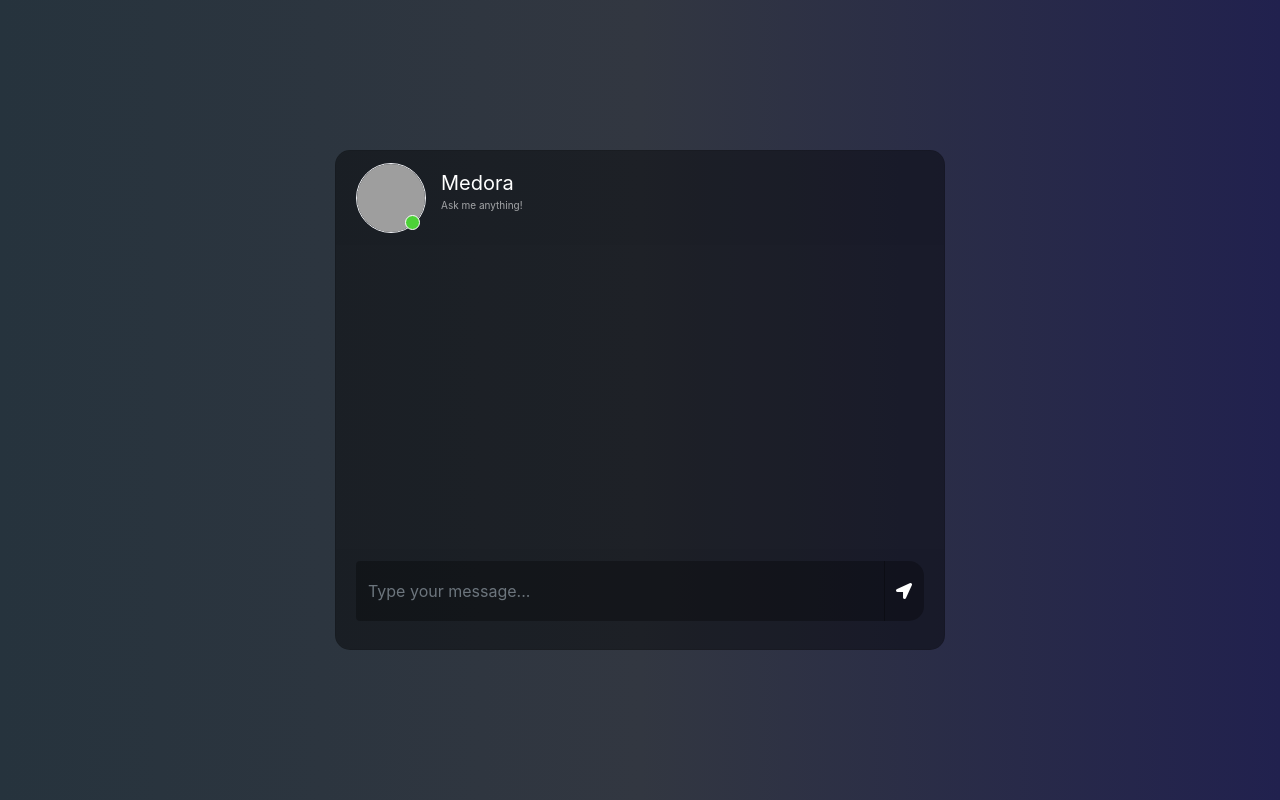
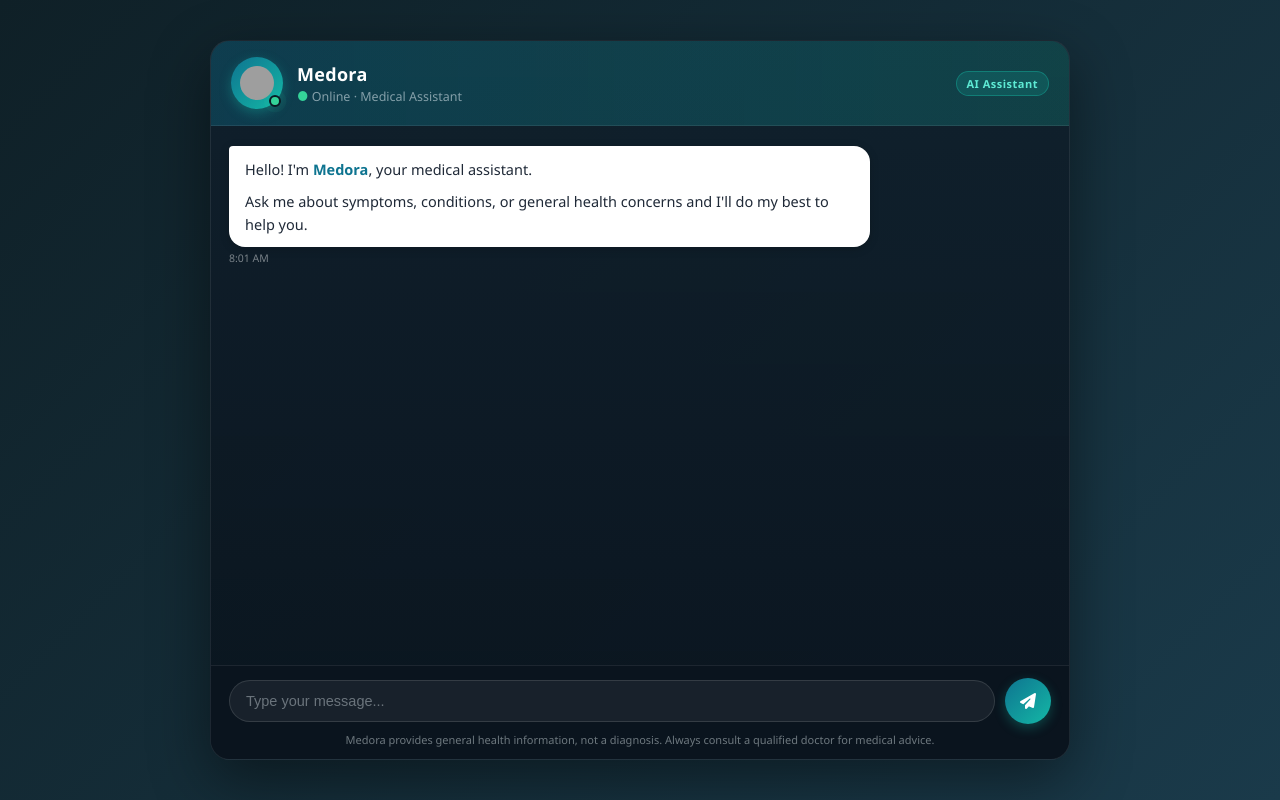
Before and after one commit to prosanto0das/Medora, a Flask app: page / in a window 1280 px wide. Run offline with Flask 3, Linux system fonts and the light colour scheme; some libraries are stand-ins or nearby versions; grey boxes are pictures that could not be loaded.

Commit message:
ui updated and token length fixed

```diff
--- a/src/prompt.py
+++ b/src/prompt.py
@@ -29,8 +29,9 @@ Medical guidelines:
 
 Response style:
 - Keep the response concise.
-- Use no more than 120 words unless the user explicitly asks for detail.
-- Use at most 3 short paragraphs and 5 bullet points.
+- Respond in no more than 100 tokens (roughly 75 words).
+- Use at most 2 short paragraphs and 3 bullet points.
+- If the answer cannot fit in 100 tokens, ask one focused follow-up question instead.
 - Use short paragraphs.
 - Use bullet points only when they improve readability.
 - Avoid excessive headings.
--- a/static/style.css
+++ b/static/style.css
@@ -1,249 +1,365 @@
-body,html{
-	height: 100%;
-	margin: 0;
-	background: rgb(44, 47, 59);
-   background: -webkit-linear-gradient(to right, rgb(40, 59, 34), rgb(54, 60, 70), rgb(32, 32, 43));
-	background: linear-gradient(to right, rgb(38, 51, 61), rgb(50, 55, 65), rgb(33, 33, 78));
+:root {
+    --bg-1: #0f2027;
+    --bg-2: #1a3a4a;
+    --accent: #14b8a6;
+    --accent-dark: #0e7490;
+    --text: #e6f1f5;
+    --muted: rgba(230, 241, 245, 0.55);
 }
 
-.chat{
-	margin-top: auto;
-	margin-bottom: auto;
+* {
+    box-sizing: border-box;
 }
-.card{
-	height: 500px;
-	border-radius: 15px !important;
-	background-color: rgba(0,0,0,0.4) !important;
+
+html,
+body {
+    height: 100%;
+    margin: 0;
+    font-family: "Segoe UI", system-ui, -apple-system, "Helvetica Neue", sans-serif;
+    background: linear-gradient(135deg, var(--bg-1), var(--bg-2));
+    background-attachment: fixed;
 }
-.contacts_body{
-	padding:  0.75rem 0 !important;
-	overflow-y: auto;
-	white-space: nowrap;
+
+.chat-shell {
+    min-height: 100vh;
+    display: flex;
+    align-items: center;
+    justify-content: center;
+    padding: 16px;
 }
-.msg_card_body{
-	overflow-y: auto;
+
+.chat-card {
+    width: 100%;
+    max-width: 860px;
+    height: min(720px, calc(100vh - 48px));
+    display: flex;
+    flex-direction: column;
+    background: linear-gradient(180deg, rgba(16, 32, 44, 0.92), rgba(10, 20, 30, 0.96));
+    border: 1px solid rgba(255, 255, 255, 0.08);
+    border-radius: 20px;
+    box-shadow: 0 20px 60px rgba(0, 0, 0, 0.45);
+    overflow: hidden;
 }
-.card-header{
-	border-radius: 15px 15px 0 0 !important;
-	border-bottom: 0 !important;
+
+/* ---------- Header ---------- */
+
+.chat-header {
+    display: flex;
+    align-items: center;
+    justify-content: space-between;
+    padding: 16px 20px;
+    background: linear-gradient(90deg, rgba(14, 116, 144, 0.35), rgba(20, 184, 166, 0.22));
+    border-bottom: 1px solid rgba(255, 255, 255, 0.08);
 }
-.card-footer{
-border-radius: 0 0 15px 15px !important;
-	border-top: 0 !important;
+
+.header-left {
+    display: flex;
+    align-items: center;
+    gap: 14px;
 }
-.container{
-	align-content: center;
+
+.avatar {
+    position: relative;
+    width: 52px;
+    height: 52px;
+    border-radius: 50%;
+    background: linear-gradient(135deg, var(--accent-dark), var(--accent));
+    display: flex;
+    align-items: center;
+    justify-content: center;
+    box-shadow: 0 4px 12px rgba(20, 184, 166, 0.35);
 }
-.search{
-	border-radius: 15px 0 0 15px !important;
-	background-color: rgba(0,0,0,0.3) !important;
-	border:0 !important;
-	color:white !important;
+
+.avatar img {
+    width: 34px;
+    height: 34px;
+    border-radius: 50%;
+    object-fit: cover;
 }
-.search:focus{
-	 box-shadow:none !important;
-   outline:0px !important;
+
+.status-dot {
+    position: absolute;
+    bottom: 2px;
+    right: 2px;
+    width: 12px;
+    height: 12px;
+    border-radius: 50%;
+    background: #34d399;
+    border: 2px solid #0b1a24;
+    animation: pulse 2s infinite;
 }
-.type_msg{
-	background-color: rgba(0,0,0,0.3) !important;
-	border:0 !important;
-	color:white !important;
-	height: 60px !important;
-	overflow-y: auto;
+
+@keyframes pulse {
+    0%,
+    100% {
+        box-shadow: 0 0 0 0 rgba(52, 211, 153, 0.5);
+    }
+    50% {
+        box-shadow: 0 0 0 6px rgba(52, 211, 153, 0);
+    }
 }
-	.type_msg:focus{
-	 box-shadow:none !important;
-   outline:0px !important;
+
+.header-info h1 {
+    margin: 0;
+    font-size: 18px;
+    font-weight: 700;
+    letter-spacing: 0.3px;
+    color: #ffffff;
 }
-.attach_btn{
-	border-radius: 15px 0 0 15px !important;
-	background-color: rgba(0,0,0,0.3) !important;
-	border:0 !important;
-	color: white !important;
-	cursor: pointer;
+
+.header-info p {
+    margin: 2px 0 0;
+    font-size: 12.5px;
+    color: var(--muted);
 }
-.send_btn{
-	border-radius: 0 15px 15px 0 !important;
-	background-color: rgba(0,0,0,0.3) !important;
-	border:0 !important;
-	color: white !important;
-	cursor: pointer;
+
+.online-text {
+    color: #34d399;
 }
-.search_btn{
-	border-radius: 0 15px 15px 0 !important;
-	background-color: rgba(0,0,0,0.3) !important;
-	border:0 !important;
-	color: white !important;
-	cursor: pointer;
+
+.badge {
+    padding: 4px 10px;
+    border-radius: 999px;
+    background: rgba(20, 184, 166, 0.18);
+    border: 1px solid rgba(20, 184, 166, 0.4);
+    color: #5eead4;
+    font-size: 11px;
+    font-weight: 700;
+    letter-spacing: 0.5px;
 }
-.contacts{
-	list-style: none;
-	padding: 0;
+
+/* ---------- Messages ---------- */
+
+.messages-area {
+    flex: 1;
+    overflow-y: auto;
+    padding: 20px 18px;
+    scroll-behavior: smooth;
 }
-.contacts li{
-	width: 100% !important;
-	padding: 5px 10px;
-	margin-bottom: 15px !important;
+
+.messages-area::-webkit-scrollbar {
+    width: 8px;
 }
-.active{
-	background-color: rgba(0,0,0,0.3);
+
+.messages-area::-webkit-scrollbar-thumb {
+    background: rgba(255, 255, 255, 0.15);
+    border-radius: 4px;
 }
-.user_img{
-	height: 70px;
-	width: 70px;
-	border:1.5px solid #f5f6fa;
 
+.messages-area::-webkit-scrollbar-track {
+    background: transparent;
 }
-.user_img_msg{
-	height: 40px;
-	width: 40px;
-	border:1.5px solid #f5f6fa;
 
+.msg {
+    display: flex;
+    flex-direction: column;
+    margin-bottom: 14px;
+    animation: fadeIn 0.25s ease;
 }
-.img_cont{
-	position: relative;
-	height: 70px;
-	width: 70px;
+
+@keyframes fadeIn {
+    from {
+        opacity: 0;
+        transform: translateY(6px);
+    }
+    to {
+        opacity: 1;
+        transform: none;
+    }
 }
-.img_cont_msg{
-	height: 40px;
-	width: 40px;
+
+.bot-msg {
+    align-items: flex-start;
 }
-.online_icon{
-	position: absolute;
-	height: 15px;
-	width:15px;
-	background-color: #4cd137;
-	border-radius: 50%;
-	bottom: 0.2em;
-	right: 0.4em;
-	border:1.5px solid white;
+
+.user-msg {
+    align-items: flex-end;
 }
-.offline{
-	background-color: #c23616 !important;
+
+.bubble {
+    max-width: 78%;
+    padding: 12px 16px;
+    border-radius: 16px;
+    line-height: 1.55;
+    font-size: 14.5px;
+    word-wrap: break-word;
 }
-.user_info{
-	margin-top: auto;
-	margin-bottom: auto;
-	margin-left: 15px;
+
+.bot-msg .bubble {
+    background: #ffffff;
+    color: #1f2937;
+    border-top-left-radius: 4px;
+    box-shadow: 0 2px 10px rgba(0, 0, 0, 0.18);
 }
-.user_info span{
-	font-size: 20px;
-	color: white;
+
+.user-msg .bubble {
+    background: linear-gradient(135deg, var(--accent-dark), var(--accent));
+    color: #ffffff;
+    border-top-right-radius: 4px;
+    box-shadow: 0 2px 10px rgba(20, 184, 166, 0.25);
 }
-.user_info p{
-	font-size: 10px;
-	color: rgba(255,255,255,0.6);
+
+.bubble p {
+    margin: 0 0 0.6rem;
 }
-.video_cam{
-	margin-left: 50px;
-	margin-top: 5px;
+
+.bubble p:last-child {
+    margin-bottom: 0;
 }
-.video_cam span{
-	color: white;
-	font-size: 20px;
-	cursor: pointer;
-	margin-right: 20px;
+
+.bubble ul,
+.bubble ol {
+    margin: 0.4rem 0 0.6rem;
+    padding-left: 1.3rem;
 }
-.msg_cotainer{
-	margin-top: auto;
-	margin-bottom: auto;
-	margin-left: 10px;
-	border-radius: 18px 18px 18px 4px;
-	background-color: rgb(82, 172, 255);
-	padding: 14px 16px;
-	max-width: 82%;
-	color: #10243a;
-	line-height: 1.5;
-	position: relative;
+
+.bubble li {
+    margin-bottom: 0.3rem;
 }
-.msg_cotainer_send{
-	margin-top: auto;
-	margin-bottom: auto;
-	margin-right: 10px;
-	border-radius: 18px 18px 4px 18px;
-	background-color: #58cc71;
-	padding: 14px 16px;
-	max-width: 82%;
-	line-height: 1.5;
-	position: relative;
+
+.bubble li:last-child {
+    margin-bottom: 0;
 }
-.msg_cotainer p{
-	margin: 0 0 0.75rem;
+
+.bubble strong {
+    font-weight: 700;
 }
-.msg_cotainer p:last-child{
-	margin-bottom: 0;
+
+.bot-msg .bubble strong {
+    color: var(--accent-dark);
 }
-.msg_cotainer ul,
-.msg_cotainer ol{
-	margin: 0.4rem 0 0.8rem;
-	padding-left: 1.35rem;
+
+.msg-time {
+    margin-top: 4px;
+    font-size: 10.5px;
+    color: rgba(255, 255, 255, 0.45);
 }
-.msg_cotainer li{
-	margin-bottom: 0.35rem;
+
+/* ---------- Typing indicator ---------- */
+
+.typing .bubble {
+    background: #ffffff;
+    padding: 12px 16px;
+    border-radius: 16px;
+    border-top-left-radius: 4px;
+    display: flex;
+    gap: 5px;
 }
-.msg_cotainer li:last-child{
-	margin-bottom: 0;
+
+.typing .dot {
+    width: 8px;
+    height: 8px;
+    border-radius: 50%;
+    background: #94a3b8;
+    animation: bounce 1s infinite;
 }
-.msg_cotainer strong{
-	font-weight: 700;
-	color: #09243d;
+
+.typing .dot:nth-child(2) {
+    animation-delay: 0.15s;
 }
-.msg_time{
-	position: absolute;
-	left: 0;
-	bottom: -15px;
-	color: rgba(255,255,255,0.5);
-	font-size: 10px;
+
+.typing .dot:nth-child(3) {
+    animation-delay: 0.3s;
 }
-.msg_time_send{
-	position: absolute;
-	right:0;
-	bottom: -15px;
-	color: rgba(255,255,255,0.5);
-	font-size: 10px;
+
+@keyframes bounce {
+    0%,
+    60%,
+    100% {
+        transform: translateY(0);
+        opacity: 0.5;
+    }
+    30% {
+        transform: translateY(-5px);
+        opacity: 1;
+    }
 }
-.msg_head{
-	position: relative;
+
+.bubble.error {
+    background: #fde8e8;
+    color: #b91c1c;
 }
-#action_menu_btn{
-	position: absolute;
-	right: 10px;
-	top: 10px;
-	color: white;
-	cursor: pointer;
-	font-size: 20px;
+
+/* ---------- Footer / input ---------- */
+
+.chat-footer {
+    padding: 12px 18px;
+    background: rgba(10, 20, 30, 0.9);
+    border-top: 1px solid rgba(255, 255, 255, 0.08);
 }
-.action_menu{
-	z-index: 1;
-	position: absolute;
-	padding: 15px 0;
-	background-color: rgba(0,0,0,0.5);
-	color: white;
-	border-radius: 15px;
-	top: 30px;
-	right: 15px;
-	display: none;
+
+#messageArea {
+    display: flex;
+    align-items: center;
+    gap: 10px;
 }
-.action_menu ul{
-	list-style: none;
-	padding: 0;
-	margin: 0;
+
+#text {
+    flex: 1;
+    padding: 12px 16px;
+    border-radius: 24px;
+    border: 1px solid rgba(255, 255, 255, 0.12);
+    background: rgba(255, 255, 255, 0.06);
+    color: var(--text);
+    font-size: 14.5px;
+    outline: none;
+    transition: border-color 0.2s, box-shadow 0.2s;
 }
-.action_menu ul li{
-	width: 100%;
-	padding: 10px 15px;
-	margin-bottom: 5px;
+
+#text::placeholder {
+    color: rgba(230, 241, 245, 0.4);
 }
-.action_menu ul li i{
-	padding-right: 10px;
+
+#text:focus {
+    border-color: var(--accent);
+    box-shadow: 0 0 0 3px rgba(20, 184, 166, 0.2);
 }
-.action_menu ul li:hover{
-	cursor: pointer;
-	background-color: rgba(0,0,0,0.2);
+
+#send {
+    width: 46px;
+    height: 46px;
+    border-radius: 50%;
+    border: none;
+    background: linear-gradient(135deg, var(--accent-dark), var(--accent));
+    color: #ffffff;
+    font-size: 16px;
+    cursor: pointer;
+    display: flex;
+    align-items: center;
+    justify-content: center;
+    box-shadow: 0 4px 12px rgba(20, 184, 166, 0.3);
+    transition: transform 0.15s, box-shadow 0.2s;
 }
-@media(max-width: 576px){
-	.contacts_card{
-	margin-bottom: 15px !important;
+
+#send:hover {
+    transform: scale(1.06);
+    box-shadow: 0 6px 16px rgba(20, 184, 166, 0.4);
 }
+
+#send:active {
+    transform: scale(0.95);
 }
+
+.disclaimer {
+    margin: 8px 0 0;
+    font-size: 11px;
+    color: rgba(230, 241, 245, 0.45);
+    text-align: center;
+}
+
+/* ---------- Responsive ---------- */
+
+@media (max-width: 576px) {
+    .chat-card {
+        height: calc(100vh - 24px);
+        border-radius: 14px;
+    }
+
+    .bubble {
+        max-width: 88%;
+    }
+
+    .messages-area {
+        padding: 14px 12px;
+    }
+}
--- a/templates/chat.html
+++ b/templates/chat.html
@@ -1,50 +1,39 @@
-<link href="//maxcdn.bootstrapcdn.com/bootstrap/4.1.1/css/bootstrap.min.css" rel="stylesheet" id="bootstrap-css">
-<script src="//maxcdn.bootstrapcdn.com/bootstrap/4.1.1/js/bootstrap.min.js"></script>
-<script src="//cdnjs.cloudflare.com/ajax/libs/jquery/3.2.1/jquery.min.js"></script>
-
 <!DOCTYPE html>
-<html>
+<html lang="en">
 <head>
-		<title>Chatbot</title>
-		<link rel="stylesheet" href="https://stackpath.bootstrapcdn.com/bootstrap/4.1.3/css/bootstrap.min.css" integrity="sha384-MCw98/SFnGE8fJT3GXwEOngsV7Zt27NXFoaoApmYm81iuXoPkFOJwJ8ERdknLPMO" crossorigin="anonymous">
-		<link rel="stylesheet" href="https://use.fontawesome.com/releases/v5.5.0/css/all.css" integrity="sha384-B4dIYHKNBt8Bc12p+WXckhzcICo0wtJAoU8YZTY5qE0Id1GSseTk6S+L3BlXeVIU" crossorigin="anonymous">
-		<script src="https://ajax.googleapis.com/ajax/libs/jquery/3.3.1/jquery.min.js"></script>
+    <meta charset="UTF-8">
+    <meta name="viewport" content="width=device-width, initial-scale=1.0">
+    <title>Medora — Medical Assistant</title>
+    <link rel="stylesheet" href="https://cdnjs.cloudflare.com/ajax/libs/font-awesome/6.5.2/css/all.min.css">
+    <script src="https://ajax.googleapis.com/ajax/libs/jquery/3.7.1/jquery.min.js"></script>
     <link rel="stylesheet" type="text/css" href="{{ url_for('static', filename='style.css')}}"/>
 </head>
-
-
 <body>
-		<div class="container-fluid h-100">
-			<div class="row justify-content-center h-100">
-				<div class="col-md-8 col-xl-6 chat">
-					<div class="card">
-						<div class="card-header msg_head">
-							<div class="d-flex bd-highlight">
-								<div class="img_cont">
-									<img src="https://cdn-icons-png.flaticon.com/512/387/387569.png" class="rounded-circle user_img">
-									<!-- <img src="https://www.prdistribution.com/spirit/uploads/pressreleases/2019/newsreleases/d83341deb75c4c4f6b113f27b1e42cd8-chatbot-florence-already-helps-thousands-of-patients-to-remember-their-medication.png" class="rounded-circle user_img"> -->
-									<span class="online_icon"></span>
+    <div class="chat-shell">
+        <div class="chat-card">
+            <header class="chat-header">
+                <div class="header-left">
+                    <div class="avatar">
+                        <img src="https://cdn-icons-png.flaticon.com/512/387/387569.png" alt="Medora">
+                        <span class="status-dot"></span>
                     </div>
-								<div class="user_info">
-									<span>Medora</span>
-									<p>Ask me anything!</p>
+                    <div class="header-info">
+                        <h1>Medora</h1>
+                        <p><span class="online-text">●</span> Online · Medical Assistant</p>
                     </div>
                 </div>
-						</div>
-						<div id="messageFormeight" class="card-body msg_card_body">
+                <span class="badge">AI Assistant</span>
+            </header>
 
+            <div id="messageFormeight" class="messages-area"></div>
 
-						</div>
-						<div class="card-footer">
-							<form id="messageArea" class="input-group">
-                                <input type="text" id="text" name="msg" placeholder="Type your message..." autocomplete="off" class="form-control type_msg" required/>
-								<div class="input-group-append">
-									<button type="submit" id="send" class="input-group-text send_btn"><i class="fas fa-location-arrow"></i></button>
-								</div>
+            <footer class="chat-footer">
+                <form id="messageArea" autocomplete="off">
+                    <input type="text" id="text" name="msg" placeholder="Type your message..." autocomplete="off" required>
+                    <button type="submit" id="send" aria-label="Send message"><i class="fas fa-paper-plane"></i></button>
                 </form>
-						</div>
-					</div>
-				</div>
+                <p class="disclaimer">Medora provides general health information, not a diagnosis. Always consult a qualified doctor for medical advice.</p>
+            </footer>
         </div>
     </div>
 
@@ -112,33 +101,67 @@
             return html;
         }
 
+        function timeNow() {
+            const date = new Date();
+            let hours = date.getHours();
+            const minutes = date.getMinutes();
+            const suffix = hours >= 12 ? "PM" : "AM";
+            hours = hours % 12;
+            if (hours === 0) hours = 12;
+            return hours + ":" + (minutes < 10 ? "0" + minutes : minutes) + " " + suffix;
+        }
+
+        function scrollToBottom() {
+            const area = $("#messageFormeight");
+            area.animate({ scrollTop: area.prop("scrollHeight") }, 250);
+        }
+
         $(document).ready(function() {
+            const welcome = renderAssistantMessage(
+                "Hello! I'm **Medora**, your medical assistant.\n\nAsk me about symptoms, conditions, or general health concerns and I'll do my best to help you."
+            );
+            $("#messageFormeight").append(
+                '<div class="msg bot-msg"><div class="bubble">' + welcome + '</div><span class="msg-time">' + timeNow() + '</span></div>'
+            );
+
             $("#messageArea").on("submit", function(event) {
-					const date = new Date();
-					const hour = date.getHours();
-					const minute = date.getMinutes();
-					const str_time = hour+":"+minute;
-					var rawText = $("#text").val();
+                event.preventDefault();
 
-					var userHtml = '<div class="d-flex justify-content-end mb-4"><div class="msg_cotainer_send">' + escapeHtml(rawText) + '<span class="msg_time_send">'+ str_time + '</span></div><div class="img_cont_msg"><img src="https://i.ibb.co/d5b84Xw/Untitled-design.png" class="rounded-circle user_img_msg"></div></div>';
+                const rawText = $("#text").val().trim();
+                if (!rawText) return;
 
+                const str_time = timeNow();
+
+                $("#messageFormeight").append(
+                    '<div class="msg user-msg"><div class="bubble">' + escapeHtml(rawText) + '</div><span class="msg-time">' + str_time + '</span></div>'
+                );
                 $("#text").val("");
-					$("#messageFormeight").append(userHtml);
+                scrollToBottom();
+
+                $("#messageFormeight").append(
+                    '<div class="msg bot-msg typing"><div class="bubble"><span class="dot"></span><span class="dot"></span><span class="dot"></span></div></div>'
+                );
+                scrollToBottom();
 
                 $.ajax({
-						data: {
-							msg: rawText,
-						},
+                    data: { msg: rawText },
                     type: "POST",
-						url: "/get",
+                    url: "/get"
                 }).done(function(data) {
-						var botHtml = '<div class="d-flex justify-content-start mb-4"><div class="img_cont_msg"><img src="https://cdn-icons-png.flaticon.com/512/387/387569.png" class="rounded-circle user_img_msg"></div><div class="msg_cotainer">' + renderAssistantMessage(data) + '<span class="msg_time">' + str_time + '</span></div></div>';
-						$("#messageFormeight").append(botHtml);
+                    $(".typing").remove();
+                    $("#messageFormeight").append(
+                        '<div class="msg bot-msg"><div class="bubble">' + renderAssistantMessage(data) + '</div><span class="msg-time">' + str_time + '</span></div>'
+                    );
+                    scrollToBottom();
+                }).fail(function() {
+                    $(".typing").remove();
+                    $("#messageFormeight").append(
+                        '<div class="msg bot-msg"><div class="bubble error">Sorry, something went wrong. Please try again.</div></div>'
+                    );
+                    scrollToBottom();
                 });
-					event.preventDefault();
             });
         });
     </script>
-
 </body>
 </html>
```
Lines whose indentation alone changed are shown as unchanged.
